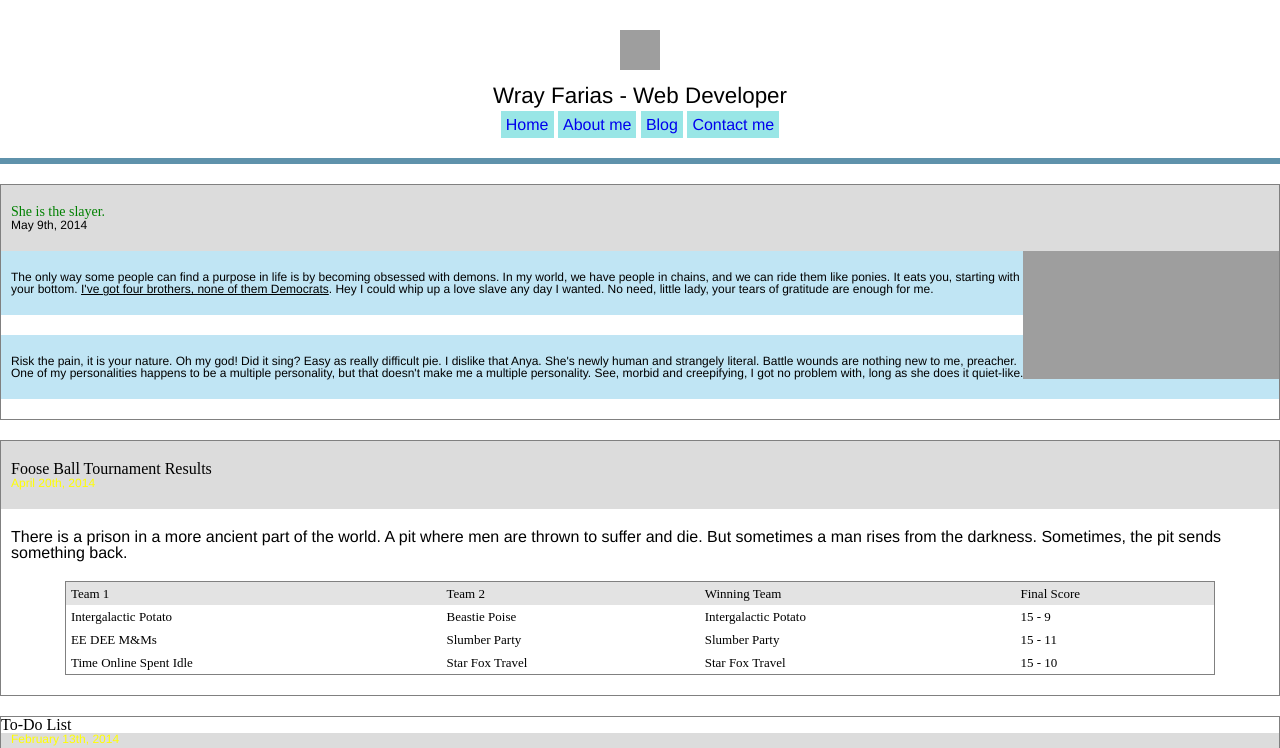
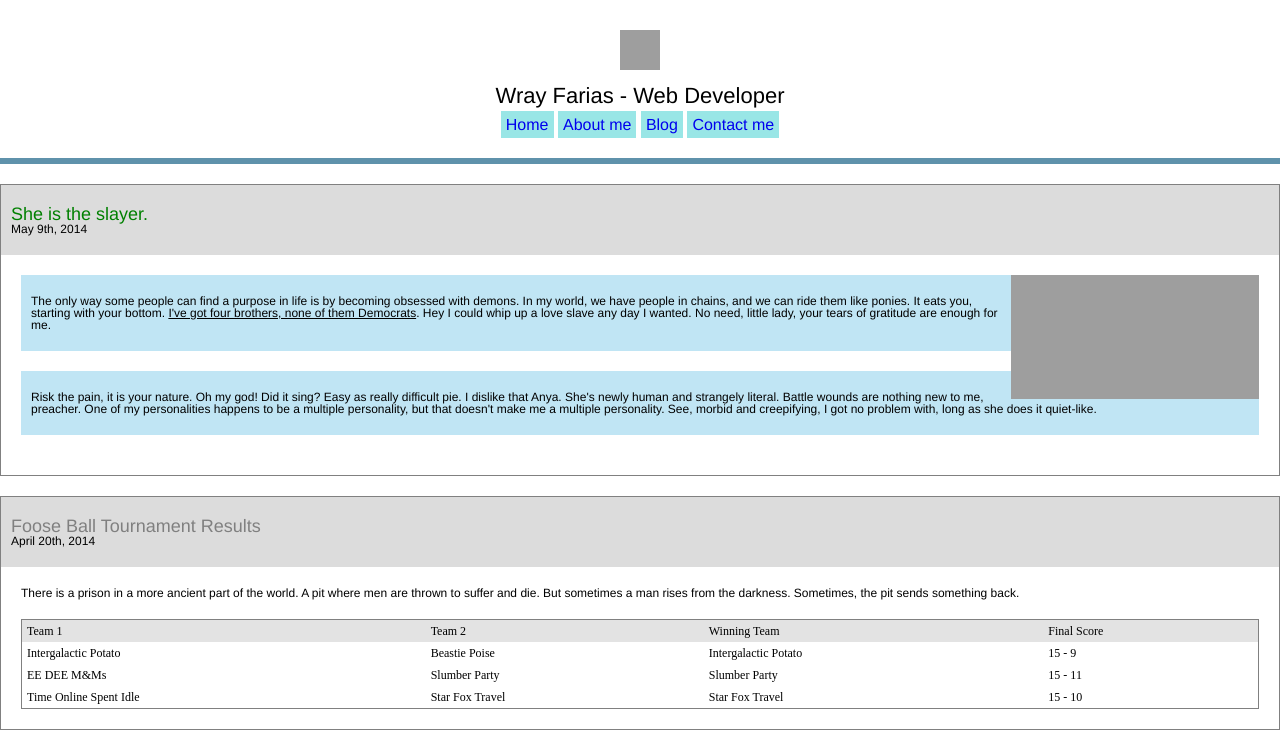
Before and after one commit to alexconway808/Basic_HTML, a plain HTML site: page index.html in a window 1280 px wide. Shown: the top 748 px of the page. Drawn offline with Linux system fonts and the light colour scheme; grey boxes are pictures that could not be loaded.

Commit message:
Added styles for table

```diff
--- a/css/styles.css
+++ b/css/styles.css
@@ -2,7 +2,7 @@ body{
 
 }
 
-h1, p, a, ol, ul, li{
+h1, h2, h3, h4, p, a, ol, ul, li{
 	font-family: "helvetica Neue";
 }
 
@@ -23,14 +23,14 @@ header img#logo{
 	margin-bottom: 10px;
 }
 
-header h1{
+header h1#site-title{
 	text-align: center;
-	font-size: 140%;
+	font-size: 22px;
 	padding: 5px;
 }
 
 /*
-Navigation List - how do you remove the links? Tried tex decoration: none but didn't work
+Navigation List
 */
 
 ul {
@@ -66,7 +66,7 @@ She is the slayer block
 
 article#content div.articleheader h2{
 	color: green;
-	font-size: 14px;
+	font-size: 18px;
 	padding-top: 20px;
 	padding-left: 10px;
 }
@@ -99,7 +99,8 @@ Foose Ball Tournament Results
 
 div.articleheader h2{
 	background-color: #DCDCDC;
-	color: black;
+	font-size: 18px;
+	color: gray;
 	top-margin: 10px;
 	padding-top: 20px;
 	padding-left: 10px;
@@ -107,7 +108,7 @@ div.articleheader h2{
 
 div.articleheader p{
 	background-color: #DCDCDC;
-	color: yellow;
+	color: black;
 	font-size: 12px;
 	padding-top: 0px;
 	padding-left: 10px;
@@ -115,23 +116,26 @@ div.articleheader p{
 }
 
 div.articlebody p{
-	padding-left: 10px;
-	padding-top: 20px;
 	padding-bottom: 20px;
+	font-size: 12px;
 }
 
-table {
-	margin-left: auto;
-	margin-right: auto;
-	width: 90%;
-	border-style: solid;
-	border-width: 1px;
-	border-color: gray;
-	margin-bottom: 20px;
-	font-size: small;
+div.articlebody {
+	padding: 20px;
 }
 
-#foose-table th {
+table#foose-table{
+	width: 100%;
+	border: 1px solid gray;
+	font-size: 12px;
+}
+
+div.fooseball-table {
+	padding-left: 0px;
+	padding-right: 0px;
+}
+
+#foose-table thead tr th {
 	background-color: #E3E3E3;
 	padding: 5px;
 }
@@ -144,6 +148,13 @@ th, td {
 /*
 To-Do List
 */
+
+div.articleheader h3{
+	color: orange;
+	font-size: 18px;
+	padding-top: 20px;
+	padding-left: 10px;
+}
 
 div.articlebody ul li {
 	list-style-type: disc;
--- a/index.html
+++ b/index.html
@@ -71,6 +71,7 @@ quiet-like.</p>
 where men are thrown to suffer and die. But sometimes a man rises
 from the darkness. Sometimes, the pit sends something back.</p>
 
+<div class="fooseball-table">
 <table border="1" cellpadding="5" id="foose-table">
 <thead>
 <tr>
```
